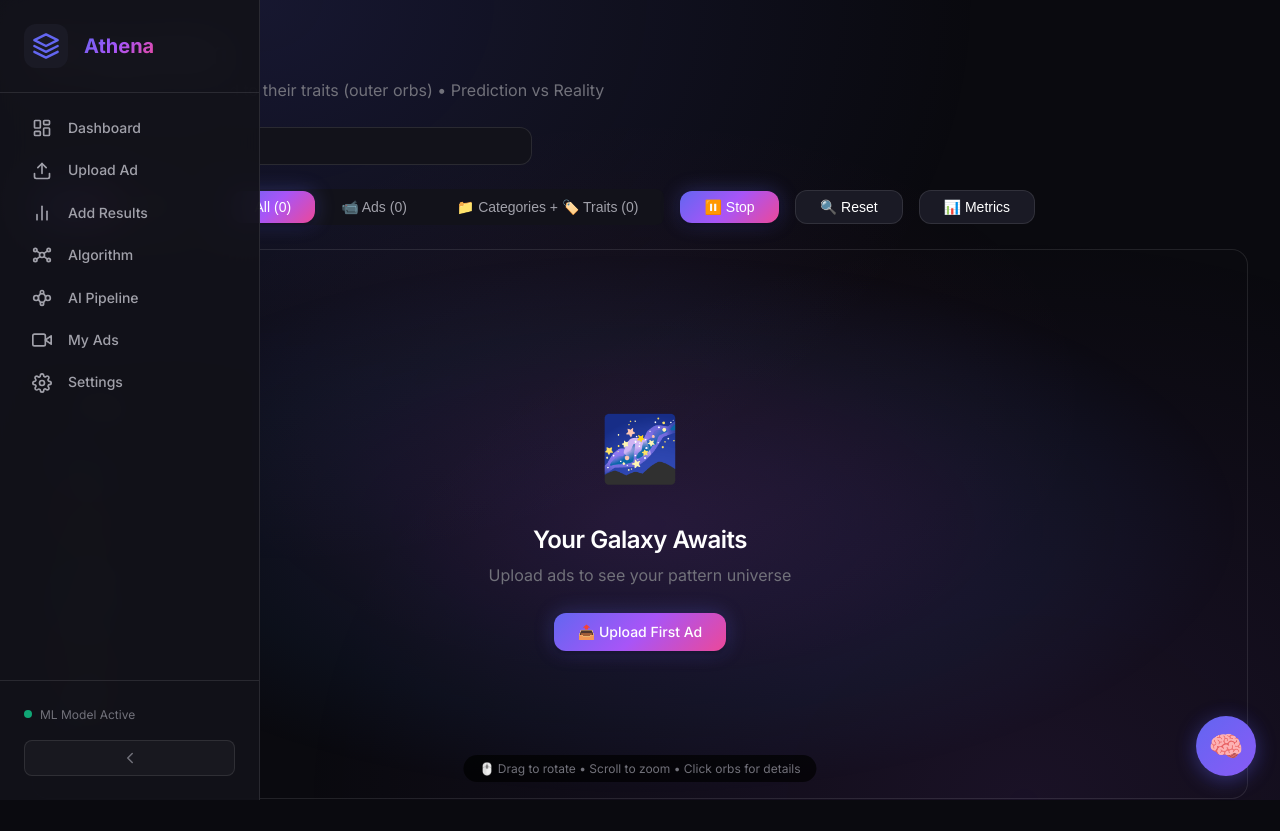
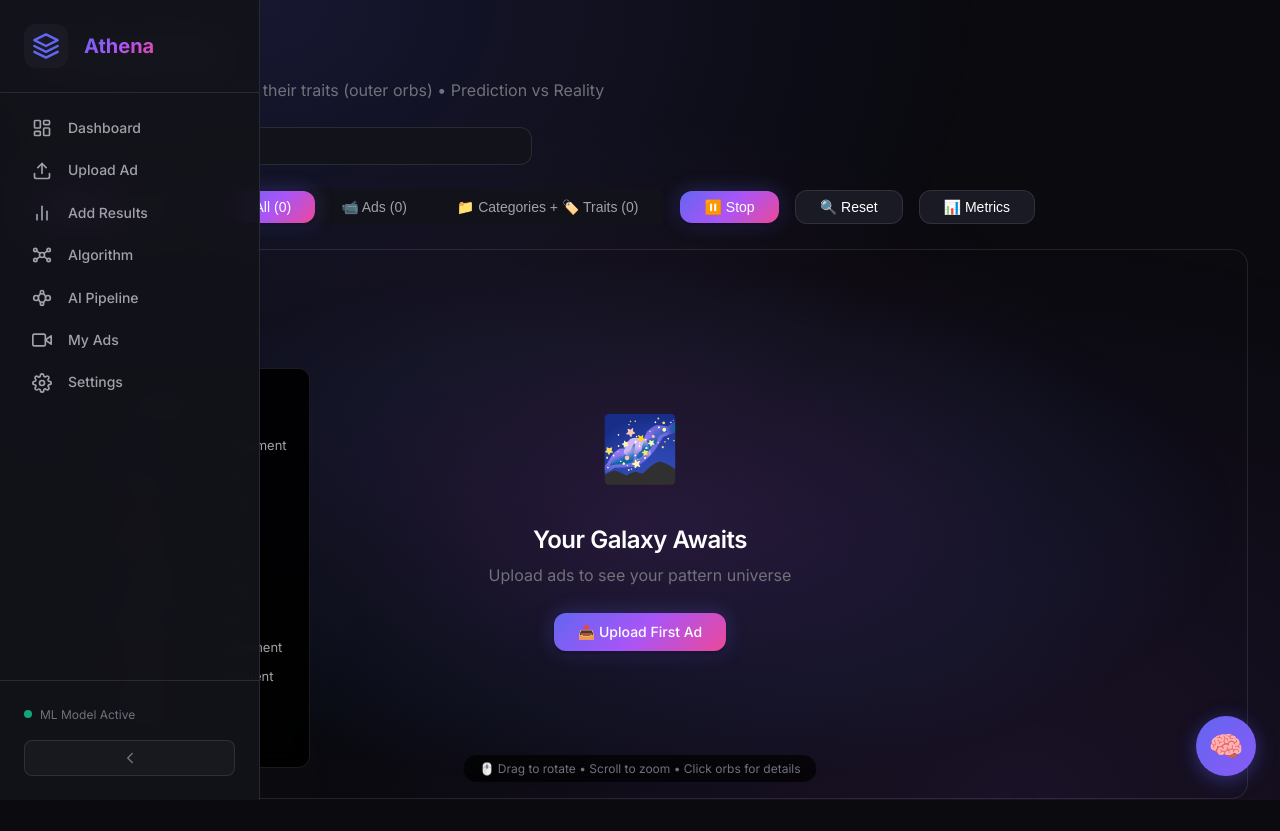
Before and after one commit to princecjqlara/athena, a Next.js app: page /mindmap in a window 1280 px wide. Built offline with nearby package versions, Linux system fonts and the light colour scheme.

Commit message:
Fix legend position - move right to avoid sidebar overlap

```diff
--- a/app/mindmap/page.module.css
+++ b/app/mindmap/page.module.css
@@ -520,7 +520,8 @@
 .legend {
     position: fixed;
     bottom: var(--spacing-xl);
-    left: var(--spacing-xl);
+    left: 90px;
+    /* Account for collapsed sidebar width */
     background: rgba(0, 0, 0, 0.9);
     padding: var(--spacing-lg);
     border-radius: var(--radius-lg);
```
